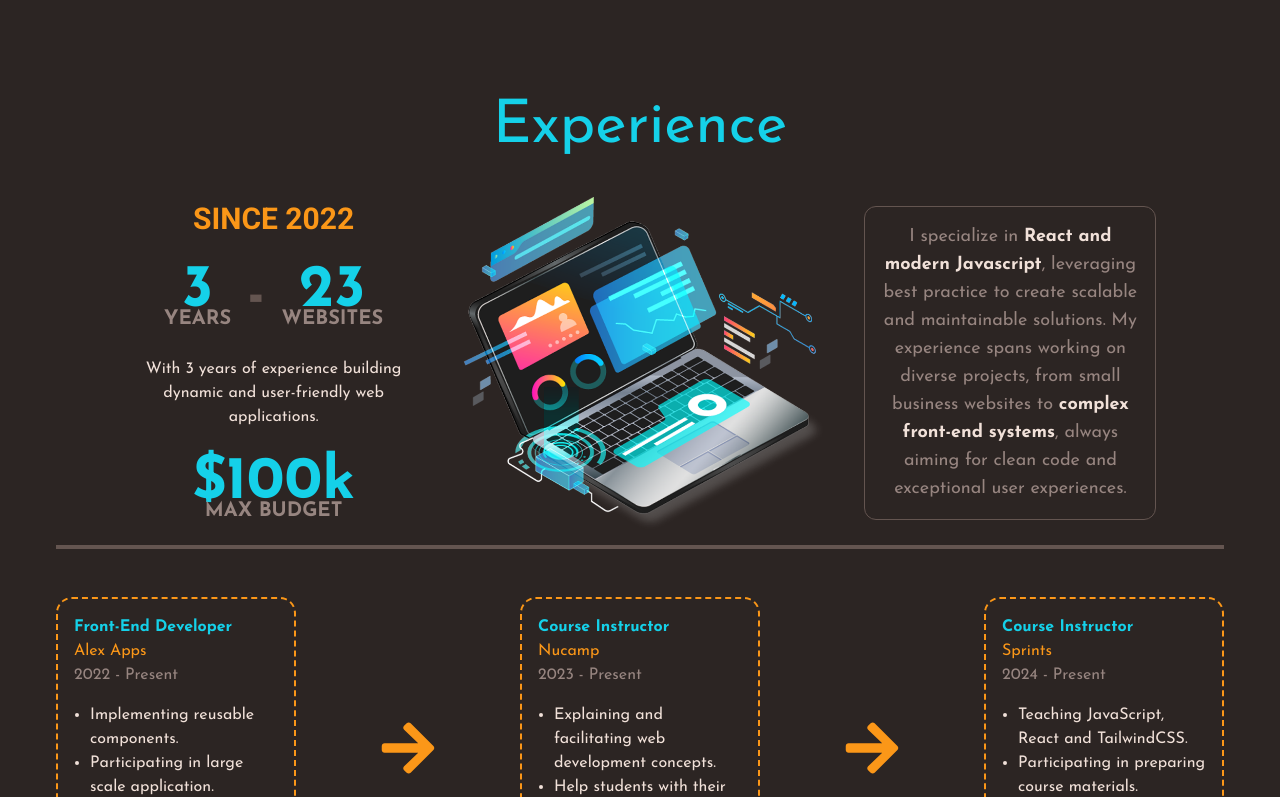
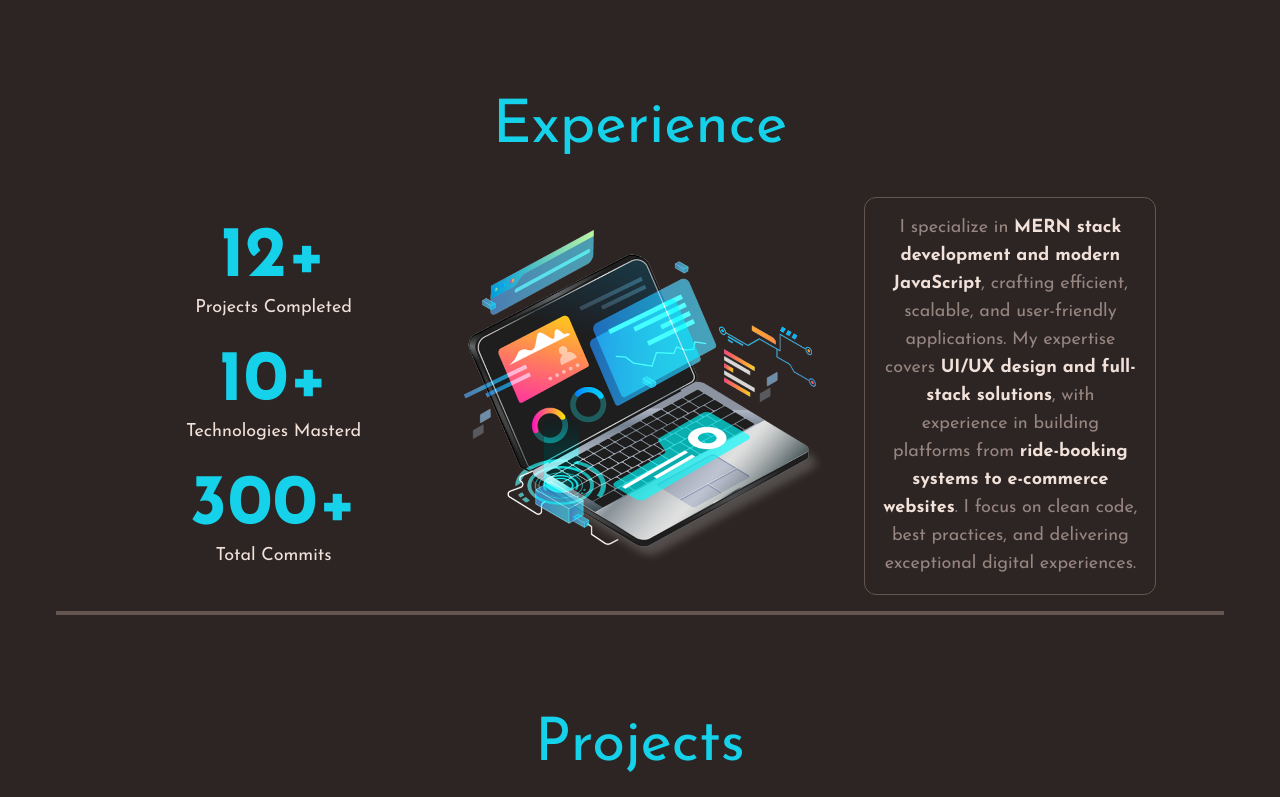
Before and after one commit to ShavmiyanV/Portfolio, a React (Vite) app: page / in a window 1280 px wide. Shown: the part 2000-2797 px from the top of the page. Built offline with nearby package versions, Linux system fonts and the light colour scheme.

Commit message:
update: [Changes In Ui]

```diff
--- a/package.json
+++ b/package.json
@@ -15,6 +15,7 @@
     "emailjs": "^4.0.3",
     "motion": "^12.23.12",
     "react": "^19.1.0",
+    "react-countup": "^6.5.3",
     "react-dom": "^19.1.0",
     "react-icons": "^5.5.0",
     "react-scroll": "^1.9.3"
--- a/src/components/aboutMeSection/AboutMeText.jsx
+++ b/src/components/aboutMeSection/AboutMeText.jsx
@@ -15,7 +15,6 @@ const AboutMeText = () => {
         learn, take on new challenges, and grow as a developer while
         contributing meaningfully to real-world projects.
       </p>
-      <button className="border border-orange rounded-full py-2 px-4 test-lg flex items-center mt-10 hover:bg-orange transition-all duration-500 cursor-pointer md:self-start sm:self-center text-white hover:text-cyan">My Projects</button>
     </div>
   );
 };
--- a/src/components/experienceSection/AllExperience.jsx
+++ /dev/null
@@ -1,68 +0,0 @@
-import React from "react";
-import SingleExperience from "./SingleExperience";
-import { FaArrowRight } from "react-icons/fa";
-import { motion } from "framer-motion";
-import { fadeIn } from "../../framerMotion/variants";
-import { div } from "motion/react-client";
-
-const experiences = [
-  {
-    job: "Front-End Developer",
-    company: "Alex Apps",
-    date: "2022 - Present",
-    responsibilities: [
-      "Implementing reusable components.",
-      "Participating in large scale application.",
-      "Working on the performance of web applications.",
-      "Generating new ideas for better user experience.",
-    ],
-  },
-  {
-    job: "Course Instructor",
-    company: "Nucamp",
-    date: "2023 - Present",
-    responsibilities: [
-      "Explaining and facilitating web development concepts.",
-      "Help students with their assignments and grade them weekly.",
-      "Provide support for students through their learning journey.",
-    ],
-  },
-  {
-    job: "Course Instructor",
-    company: "Sprints",
-    date: "2024 - Present",
-    responsibilities: [
-      "Teaching JavaScript, React and TailwindCSS.",
-      "Participating in preparing course materials.",
-      "Helping students through their way in learning web development technologies.",
-    ],
-  },
-];
-
-const AllExperience = () => {
-  return (
-    <div className="flex md:flex-row sm:flex-col items-center justify-between">
-      {experiences.map((experience, index) => {
-        return (
-          <>
-            <SingleExperience key={index} experience={experience} />
-            {index < 2 ? (
-              <motion.div
-                variants={fadeIn("right", 0.2)}
-                initial="hidden"
-                whileInView="show"
-                viewport={{ once: false, amount: 0 }}
-              >
-                <FaArrowRight className="text-6xl text-orange lg:block sm:hidden" />
-              </motion.div>
-            ) : (
-              ""
-            )}
-          </>
-        );
-      })}
-    </div>
-  );
-};
-
-export default AllExperience;
--- a/src/components/experienceSection/ExperienceInfo.jsx
+++ /dev/null
@@ -1,12 +0,0 @@
-import React from "react";
-
-const ExperienceInfo = ({ number, text }) => {
-  return (
-    <div className="flex flex-col justify-center items-center">
-      <p className="font-bold text-6xl text-cyan ">{number}</p>
-      <p className="font-bold text-xl text-lightGrey uppercase -mt-4">{text}</p>
-    </div>
-  );
-};
-
-export default ExperienceInfo;
--- a/src/components/experienceSection/ExperienceMain.jsx
+++ b/src/components/experienceSection/ExperienceMain.jsx
@@ -1,7 +1,6 @@
 import React from "react";
 import ExperienceText from "./ExperienceText";
 import ExperienceTop from "./ExperienceTop";
-import AllExperience from "./AllExperience";
 import { motion } from "framer-motion";
 import { fadeIn } from "../../framerMotion/variants";
 
@@ -25,7 +24,6 @@ const ExperienceMain = () => {
         <ExperienceTop />
       </motion.div>
       <div className="w-full h-1 mt-4 bg-lightBrown lg:block sm:hidden"></div>
-      <AllExperience />
     </div>
   );
 };
--- a/src/components/experienceSection/ExperienceTopLeft.jsx
+++ b/src/components/experienceSection/ExperienceTopLeft.jsx
@@ -1,22 +1,34 @@
-import React from "react";
-import ExperienceInfo from "./ExperienceInfo";
+import CountUp from "react-countup";
+
+const stats = [
+  {
+    num: 12,
+    text: "Projects Completed",
+  },
+  {
+    num: 10,
+    text: "Technologies Masterd",
+  },
+  {
+    num: 300,
+    text: "Total Commits",
+  },
+];
 
 const ExperienceTopLeft = () => {
   return (
     <div className="flex flex-col gap-6 w-[300px]">
-      <p className="text-orange font-bold uppercase text-3xl font-special text-center">
-        Since 2022
-      </p>
-      <div className="flex justify-center items-center gap-4">
-        <ExperienceInfo number="3" text="Years" />
-        <p className="font-bold text-6xl text-lightBrown">-</p>
-        <ExperienceInfo number="23" text="Websites" />
+
+      <div className="flex justify-center items-center gap-6 flex-wrap">
+        {stats.map((stat, index) => (
+          <div key={index} className="flex flex-col items-center">
+            <h2 className="font-bold text-7xl text-cyan">
+              <CountUp end={stat.num} duration={2} />+
+            </h2>
+            <p className="text-white text-lg text-center">{stat.text}</p>
+          </div>
+        ))}
       </div>
-      <p className="text-center text-white">
-        With 3 years of experience building dynamic and user-friendly web
-        applications.
-      </p>
-      <ExperienceInfo number="$100k" text="Max Budget" />
     </div>
   );
 };
--- a/src/components/experienceSection/ExperienceTopRight.jsx
+++ b/src/components/experienceSection/ExperienceTopRight.jsx
@@ -6,13 +6,19 @@ const ExperienceTopRight = () => {
       <p className="text-lg text-center text-lightGrey">
         I specialize in{" "}
         <span className="font-bold text-white">
-          React and modern Javascript
+          MERN stack development and modern JavaScript
         </span>
-        , leveraging best practice to create scalable and maintainable
-        solutions. My experience spans working on diverse projects, from small
-        business websites to{" "}
-        <span className="font-bold text-white">complex front-end systems</span>,
-        always aiming for clean code and exceptional user experiences.
+        , crafting efficient, scalable, and user-friendly applications. My
+        expertise covers{" "}
+        <span className="font-bold text-white">
+          UI/UX design and full-stack solutions
+        </span>
+        , with experience in building platforms from{" "}
+        <span className="font-bold text-white">
+          ride-booking systems to e-commerce websites
+        </span>
+        . I focus on clean code, best practices, and delivering exceptional
+        digital experiences.
       </p>
     </div>
   );
--- a/src/components/heroSection/HeroText.jsx
+++ b/src/components/heroSection/HeroText.jsx
@@ -12,7 +12,7 @@ const HeroText = () => {
         viewport={{ once: false, amount: 0 }}
         className="lg:text:2xl sm:text-xl uppercase text-cyan"
       >
-        Software Engineer
+        Software Engineer Intern
       </motion.h2>
       <motion.h1
         variants={fadeIn("right", 0.4)}
@@ -30,7 +30,7 @@ const HeroText = () => {
         viewport={{ once: false, amount: 0 }}
         className="text-lg mt-4 text-white"
       >
-        A Passionate Software Engineer And <br /> A Fullstack Developer.
+        A Passionate IT Undergraduate And <br /> A Fullstack Developer.
       </motion.p>
     </div>
   );
--- a/src/components/navbar/NavbarBtn.jsx
+++ b/src/components/navbar/NavbarBtn.jsx
@@ -1,16 +1,19 @@
-import React from 'react'
+import React from "react";
 import { LuArrowDownRight } from "react-icons/lu";
 
 const NavbarBtn = () => {
   return (
-    <button className='px-4 py-2 rounded-full text-xl font-bold text-white border-cyan border flex items-center gap-1 bg-gradient-to-r from-cyan to-orange hover:border-orange hover:scale-110 transition-all duration-500 hover:shadow-cyanShadow'>
-        Hire Me
-        <div className='sm:hidden md:block'>
-            <LuArrowDownRight />
-        </div>
-
-    </button>
-  )
-}
+    <a
+      href="/Portfolio/cv.pdf"
+      download="Shavmiyan_CV.pdf" // Optional: sets the default download filename
+      className="px-4 py-2 rounded-full text-xl font-bold text-white border-cyan border flex items-center gap-1 bg-gradient-to-r from-cyan to-orange hover:border-orange hover:scale-110 transition-all duration-500 hover:shadow-cyanShadow"
+    >
+      Download CV
+      <div className="sm:hidden md:block">
+        <LuArrowDownRight />
+      </div>
+    </a>
+  );
+};
 
 export default NavbarBtn;
--- a/src/components/projectsSection/ProjectsMain.jsx
+++ b/src/components/projectsSection/ProjectsMain.jsx
@@ -13,22 +13,22 @@ const projects = [
     link: "https://github.com/Lakshan1806/Urban-Move-v1.0.git",
   },
   {
-    name: "Moola App",
-    year: "Sept2022",
+    name: "OnGoing",
+    year: "-",
     align: "left",
     image: "/Portfolio/images/website-img-2.webp",
     link: "#",
   },
   {
-    name: "Tourzania",
-    year: "Jan2023",
+    name: "OnGoing",
+    year: "-",
     align: "right",
     image: "/Portfolio/images/website-img-3.jpg",
     link: "#",
   },
   {
-    name: "Bank of Luck",
-    year: "May2024",
+    name: "OnGoing",
+    year: "-",
     align: "left",
     image: "/Portfolio/images/website-img-4.jpg",
     link: "#",
```
Also changed, not shown: 2 other files (tests, documents, lock files or other folders).
